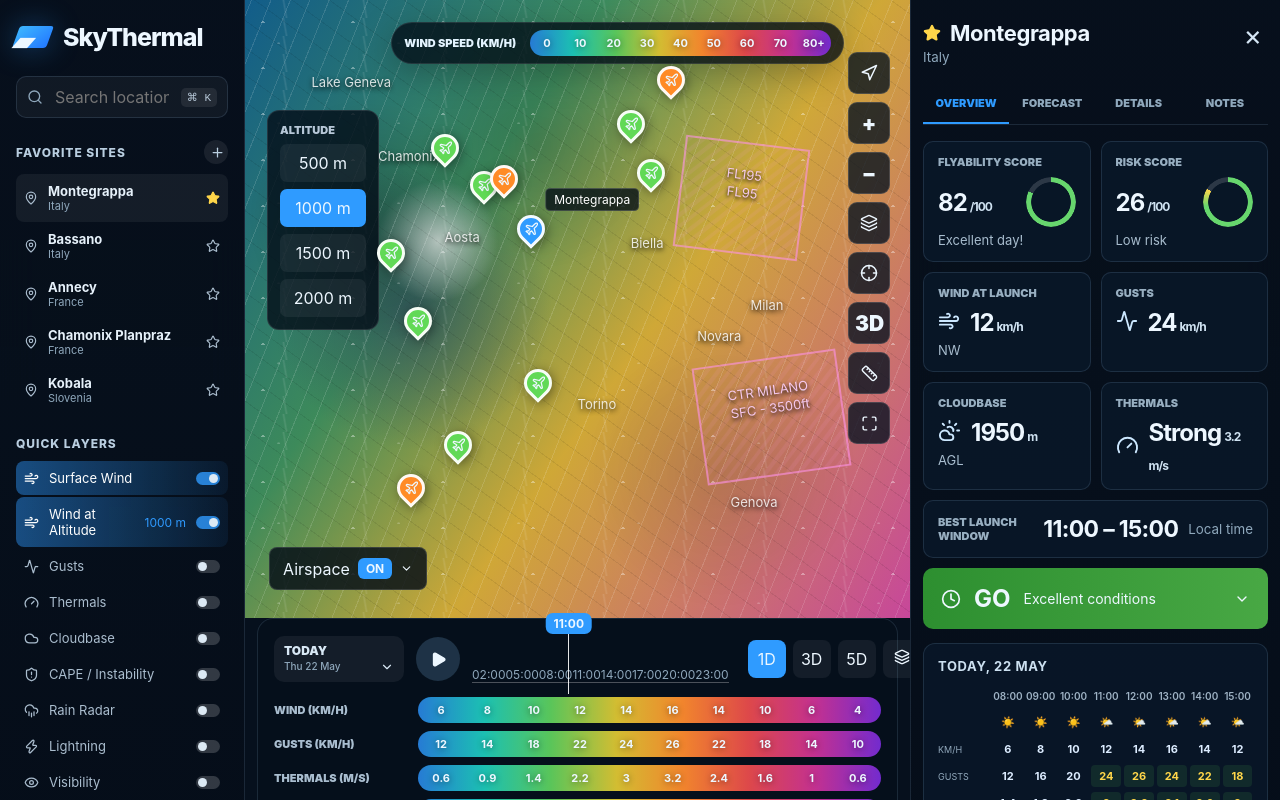
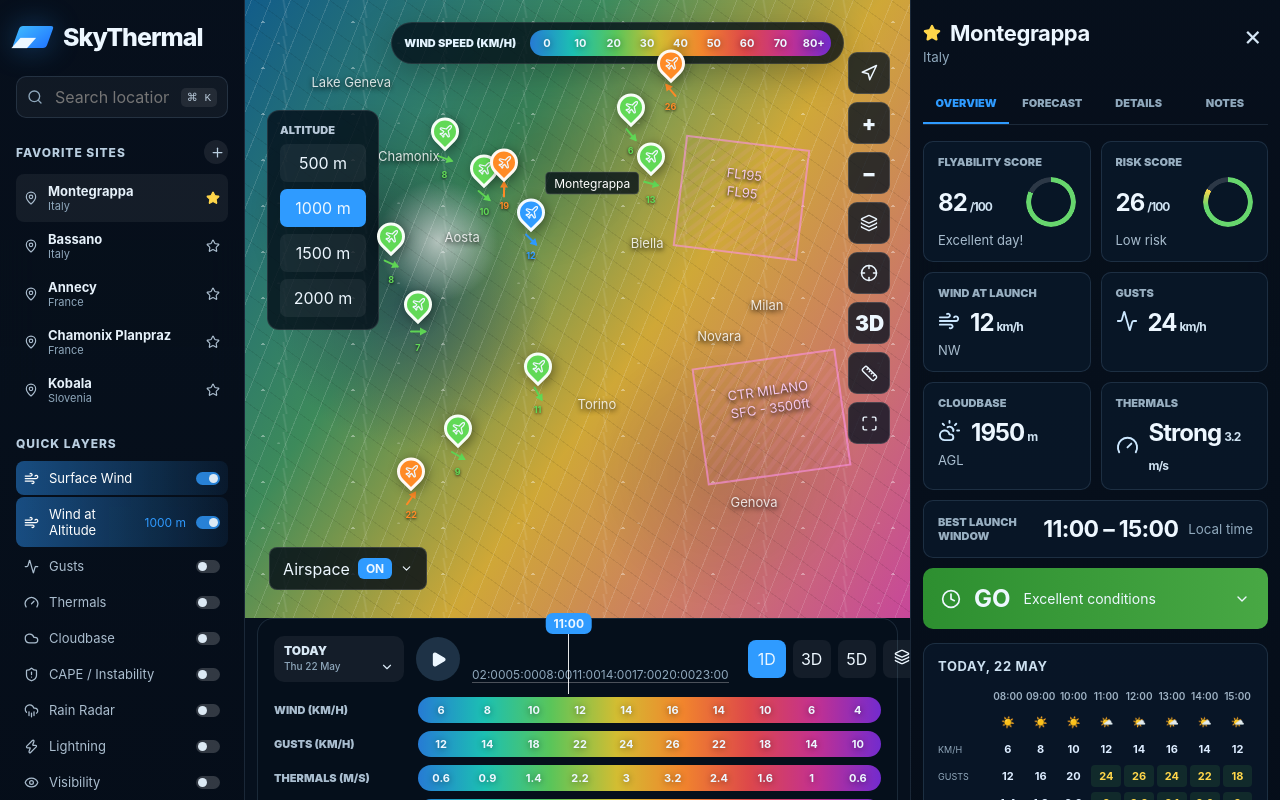
Before and after one commit to VladimirNacu/skythermal, a React (Vite) app in the folder frontend/: page / in a window 1280 px wide. Built offline with nearby package versions, Linux system fonts and the light colour scheme.

Commit message:
Add wind direction arrows to all map site markers
Each marker now shows a coloured SVG arrow (pointing in blowing direction)
plus wind speed in km/h below the pin. Green/orange/blue tint matches site
flyability status.

Co-Authored-By: Claude Sonnet 4.6 <noreply@anthropic.com>

```diff
--- a/frontend/src/main.jsx
+++ b/frontend/src/main.jsx
@@ -68,18 +68,18 @@ const hourly = [
 ];
 
 const markers = [
-  { left: "43%", top: "37%", type: "blue", label: "Montegrappa" },
-  { left: "30%", top: "24%", type: "green" },
-  { left: "36%", top: "30%", type: "green" },
-  { left: "26%", top: "52%", type: "green" },
-  { left: "44%", top: "62%", type: "green" },
-  { left: "32%", top: "72%", type: "green" },
-  { left: "61%", top: "28%", type: "green" },
-  { left: "58%", top: "20%", type: "green" },
-  { left: "22%", top: "41%", type: "green" },
-  { left: "25%", top: "79%", type: "orange" },
-  { left: "39%", top: "29%", type: "orange" },
-  { left: "64%", top: "13%", type: "orange" }
+  { left: "43%", top: "37%", type: "blue",   label: "Montegrappa", windDeg: 315, windKmh: 12 },
+  { left: "30%", top: "24%", type: "green",                         windDeg: 290, windKmh:  8 },
+  { left: "36%", top: "30%", type: "green",                         windDeg: 310, windKmh: 10 },
+  { left: "26%", top: "52%", type: "green",                         windDeg: 270, windKmh:  7 },
+  { left: "44%", top: "62%", type: "green",                         windDeg: 330, windKmh: 11 },
+  { left: "32%", top: "72%", type: "green",                         windDeg: 300, windKmh:  9 },
+  { left: "61%", top: "28%", type: "green",                         windDeg: 285, windKmh: 13 },
+  { left: "58%", top: "20%", type: "green",                         windDeg: 320, windKmh:  6 },
+  { left: "22%", top: "41%", type: "green",                         windDeg: 295, windKmh:  8 },
+  { left: "25%", top: "79%", type: "orange",                        windDeg: 215, windKmh: 22 },
+  { left: "39%", top: "29%", type: "orange",                        windDeg: 180, windKmh: 19 },
+  { left: "64%", top: "13%", type: "orange",                        windDeg: 140, windKmh: 26 }
 ];
 
 function Sidebar({ activeSite, onSelectSite }) {
@@ -163,6 +163,22 @@ function Sidebar({ activeSite, onSelectSite }) {
   );
 }
 
+function WindArrow({ deg, kmh, type }) {
+  const blowTo = (deg + 180) % 360;
+  const color = type === "orange" ? "#ff8b26" : type === "blue" ? "#2f9bff" : "#61d956";
+  return (
+    <div className="windArrow" title={`Wind from ${deg}° · ${kmh} km/h`}>
+      <svg width="22" height="22" viewBox="0 0 22 22">
+        <g transform={`rotate(${blowTo} 11 11)`}>
+          <line x1="11" y1="18" x2="11" y2="4" stroke={color} strokeWidth="2" strokeLinecap="round" />
+          <polygon points="11,2 7,9 15,9" fill={color} />
+        </g>
+      </svg>
+      <span style={{ color }}>{kmh}</span>
+    </div>
+  );
+}
+
 function MapCanvas() {
   const [altitude, setAltitude] = useState("1000 m");
   const [airspace, setAirspace] = useState(true);
@@ -213,9 +229,12 @@ function MapCanvas() {
         </div>
 
         {markers.map((m, idx) => (
-          <div className={`siteMarker ${m.type}`} style={{ left: m.left, top: m.top }} key={idx}>
-            <Plane size={15} />
-            {m.label && <span>{m.label}</span>}
+          <div className="siteMarkerWrap" style={{ left: m.left, top: m.top }} key={idx}>
+            <div className={`siteMarker ${m.type}`}>
+              <Plane size={15} />
+              {m.label && <span>{m.label}</span>}
+            </div>
+            <WindArrow deg={m.windDeg} kmh={m.windKmh} type={m.type} />
           </div>
         ))}
 
--- a/frontend/src/styles.css
+++ b/frontend/src/styles.css
@@ -439,19 +439,43 @@ button {
   text-shadow: 0 2px 5px rgba(0,0,0,.9);
 }
 
-.siteMarker {
+.siteMarkerWrap {
   position: absolute;
   z-index: 3;
+  transform: translate(-50%, -50%);
+  display: flex;
+  flex-direction: column;
+  align-items: center;
+  gap: 2px;
+}
+
+.siteMarker {
   width: 28px;
   height: 28px;
   display: grid;
   place-items: center;
   border: 3px solid rgba(255,255,255,.95);
   border-radius: 50% 50% 50% 0;
-  transform: translate(-50%, -50%) rotate(-45deg);
+  transform: rotate(-45deg);
   box-shadow: 0 3px 12px rgba(0,0,0,.4);
 }
 
+.windArrow {
+  display: flex;
+  flex-direction: column;
+  align-items: center;
+  gap: 0;
+  pointer-events: none;
+}
+
+.windArrow span {
+  font-size: 9px;
+  font-weight: 700;
+  line-height: 1;
+  text-shadow: 0 1px 3px rgba(0,0,0,.8);
+}
+
+.siteMarker { position: relative; }
 .siteMarker svg { transform: rotate(45deg); }
 .siteMarker.green { background: #61d956; }
 .siteMarker.orange { background: #ff8b26; }
```
